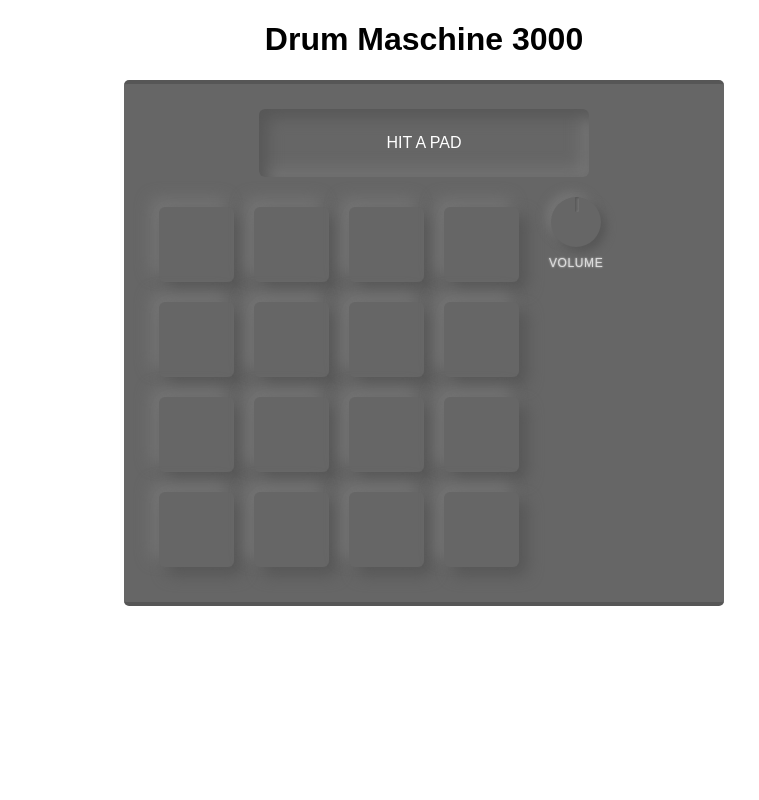
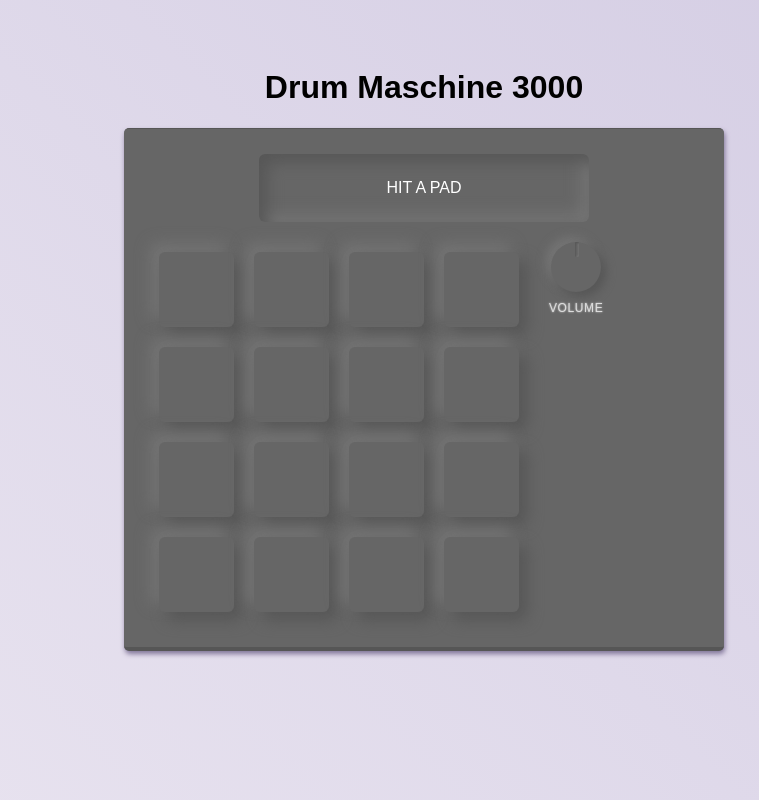
Before and after one commit to chadchristensen/drummachine3000, a React (Create React App) app: page / in a window 1280 px wide. Shown: the whole page, without its empty margins (216-975 px from the left). Built offline with nearby package versions, Linux system fonts and the light colour scheme; no server answers.

Commit message:
add background gradient and add box-shadow to maschine

```diff
--- a/src/App.css
+++ b/src/App.css
@@ -1,7 +1,3 @@
 * {
   box-sizing: border-box;
 }
-
-.app {
-  text-align: center;
-}
--- a/src/App.js
+++ b/src/App.js
@@ -8,6 +8,15 @@ import Buffer from "./Buffer.js";
 import Knob from './components/Knob.js';
 import "./App.css";
 
+const AppContainer = styled.div`
+  text-align: center;
+  padding: 3em;
+  min-height: 100vh;
+  background: #d3cce3;
+  background: -webkit-linear-gradient(45deg, #e9e4f0, #d3cce3);
+  background: linear-gradient(45deg, #e9e4f0, #d3cce3);
+`
+
 const DrumMachine = styled.div`
   display: inline-block;
   width: 600px;
@@ -15,8 +24,9 @@ const DrumMachine = styled.div`
   background-color: #666666;
   border-radius: 5px;
   color: white;
-  border-top: 4px solid #565656;
+  border-top: 1px solid #565656;
   border-bottom: 4px solid #565656;
+  box-shadow: 1px 3px 5px 0px #807598;
 `
 
 const WorkSpace = styled.div`
@@ -122,7 +132,7 @@ class App extends Component {
 
   render() {
     return (
-      <div className="app">
+      <AppContainer>
         <header>
           <h1>Drum Maschine 3000</h1>
         </header>
@@ -138,7 +148,7 @@ class App extends Component {
             </div>
           </WorkSpace>
         </DrumMachine>
-      </div>
+      </AppContainer>
     );
   }
 }
```
